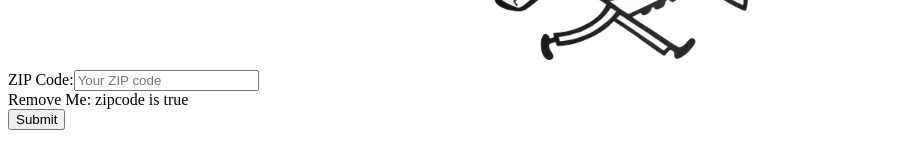
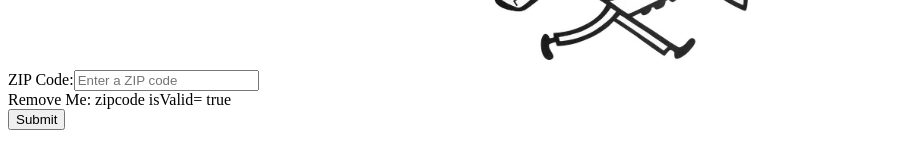
Before and after one commit to gdinwiddie/AngularCucumber, an Angular app: page / in a window 1280 px wide. Shown: the part 214-382 px from the top of the page, without its empty margins (0-904 px from the left). Built offline with nearby package versions, Linux system fonts and the light colour scheme.

Commit message:
cosmetic changes

```diff
--- a/src/app/zip-form.component.html
+++ b/src/app/zip-form.component.html
@@ -1,10 +1,14 @@
 <div name="form">
   <form #form="ngForm" (ngSubmit)="onSubmit()">
-    <label for="zipcode">ZIP Code:</label>
-    <input name="zipcode" [(ngModel)]="model.zipcode" placeholder="Your ZIP code" />
+    <label for="zipcode_field">ZIP Code:</label>
+    <input name="zipcode" id="zipcode_field"
+           [(ngModel)]="model.zipcode"
+           placeholder="Enter a ZIP code" />
     <!--
+    TODO: Why doesn't this form-text tag work?
     <form-text
       name="zipcode"
+      id="zipcode_field"
       label="ZIP Code:"
       placeholder="Enter a ZIP Code"
       [(ngModel)]="model.zipcode"
@@ -12,7 +16,7 @@
     </form-text>
     -->
     <br/>
-    Remove Me: zipcode is {{model.zipcode}} {{isValidZip()}}
+    Remove Me: zipcode {{model.zipcode}} isValid= {{isValidZip()}}
 
     <br/>
     <button type="submit" >Submit</button>
```
